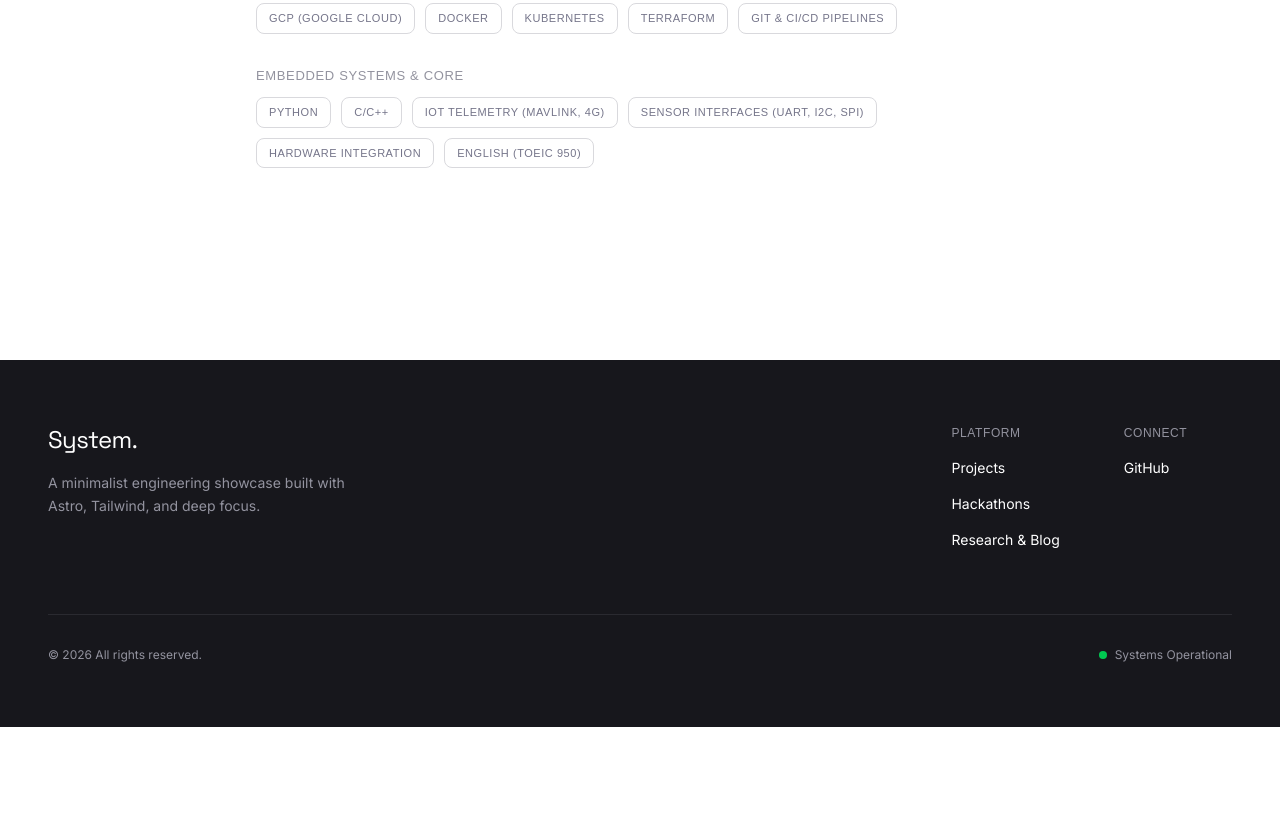
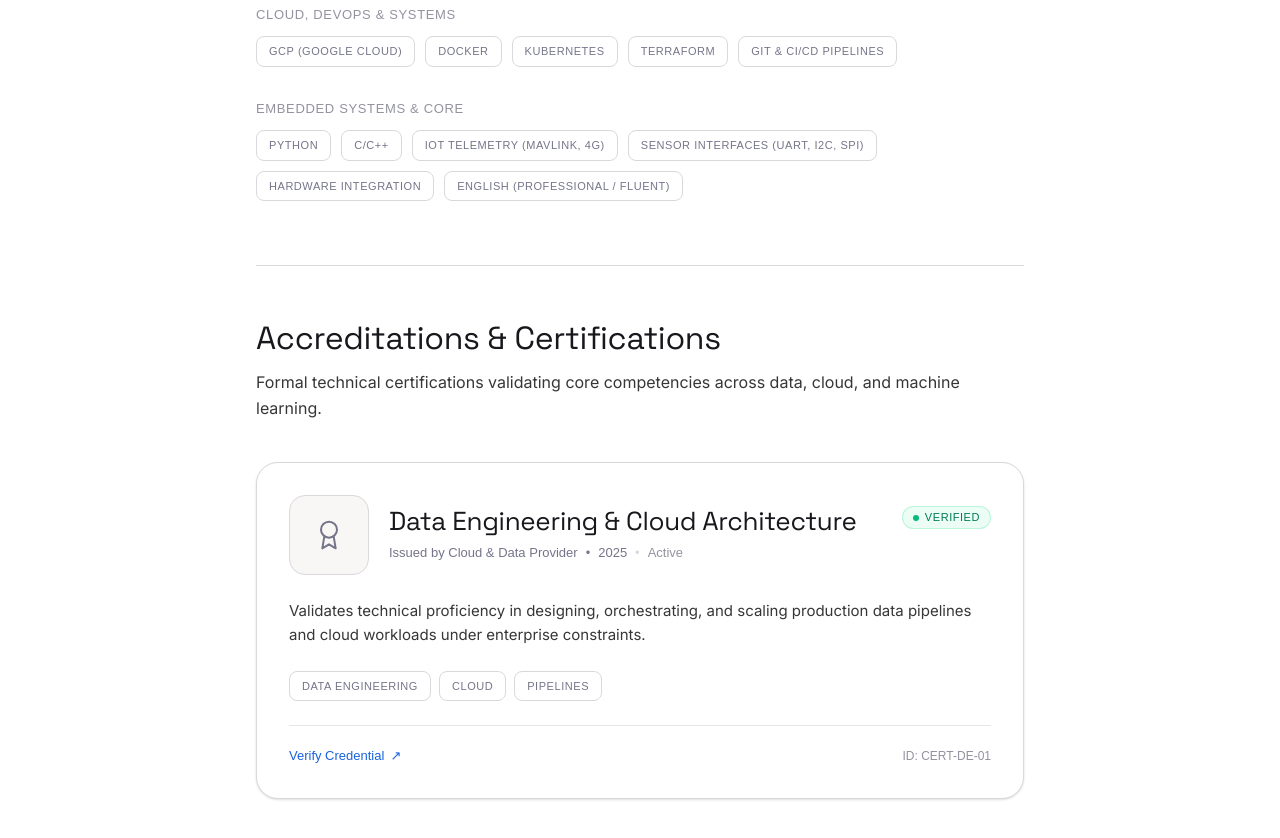
Before and after one commit to K4yan0/portfolio, an Astro site: page /portfolio/about in a window 1280 px wide. Shown: the part 1848-2686 px from the top of the page. Before the commit the page ends 2575 px from the top, so only its background shows below. Built offline with nearby package versions, Linux system fonts and the light colour scheme; Astro itself is replaced by a stand-in of ours.

Commit message:
feat(certif): adding a certification card for future certifications

```diff
--- /dev/null
+++ b/src/components/CertificationCard.tsx
@@ -0,0 +1,132 @@
+import React from 'react';
+import { Tag } from './Tag';
+
+export interface CertificationCardProps {
+  title: string;
+  issuer: string;
+  issueDate: string;
+  expiryDate?: string;
+  credentialId?: string;
+  verificationUrl?: string;
+  description: string;
+  tags?: string[];
+  status?: string;
+  badgeUrl?: string;
+  issuedByPrefix?: string;
+  verifyText?: string;
+}
+
+export const CertificationCard: React.FC<CertificationCardProps> = ({
+  title,
+  issuer,
+  issueDate,
+  expiryDate,
+  credentialId,
+  verificationUrl,
+  description,
+  tags = [],
+  status = "Verified",
+  badgeUrl,
+  issuedByPrefix = "Issued by",
+  verifyText = "Verify Credential"
+}) => {
+  return (
+    <div className="group flex flex-col bg-white border border-cohere-hairline rounded-lg p-6 md:p-8 transition-all duration-300 hover:border-cohere-ink shadow-sm">
+      {/* Header with Badge Image on Left and Title/Issuer on Right */}
+      <div className="flex flex-col sm:flex-row sm:items-center gap-5 mb-6">
+        {/* Badge / Logo on the left */}
+        <div className="w-16 h-16 md:w-20 md:h-20 shrink-0 rounded-md border border-cohere-hairline bg-cohere-stone/40 flex items-center justify-center overflow-hidden p-2">
+          {badgeUrl ? (
+            <img
+              src={badgeUrl}
+              alt={`${issuer} badge`}
+              className="w-full h-full object-contain"
+            />
+          ) : (
+            <svg
+              xmlns="http://www.w3.org/2000/svg"
+              viewBox="0 0 24 24"
+              fill="none"
+              stroke="currentColor"
+              strokeWidth="1.5"
+              strokeLinecap="round"
+              strokeLinejoin="round"
+              className="w-8 h-8 text-cohere-slate"
+            >
+              <circle cx="12" cy="8" r="6" />
+              <path d="M15.477 12.89 17 22l-5-3-5 3 1.523-9.11" />
+            </svg>
+          )}
+        </div>
+
+        {/* Right side of the badge: Title + "Issued by {issuer} • {issueDate}" */}
+        <div className="flex-grow space-y-1.5">
+          <div className="flex items-start justify-between gap-4">
+            <h3 className="font-display text-[22px] md:text-[26px] leading-[1.2] tracking-[-0.32px] text-cohere-nearblack group-hover:text-cohere-blue transition-colors">
+              {title}
+            </h3>
+            {status && (
+              <span className="font-mono text-[11px] uppercase tracking-wider text-emerald-700 bg-emerald-50 border border-emerald-200/70 px-2.5 py-0.5 rounded-full flex items-center gap-1.5 shrink-0">
+                <span className="w-1.5 h-1.5 rounded-full bg-emerald-500"></span>
+                {status}
+              </span>
+            )}
+          </div>
+
+          <div className="font-mono text-[13px] text-cohere-slate flex flex-wrap items-center gap-x-2">
+            <span>{issuedByPrefix} {issuer}</span>
+            <span>•</span>
+            <span>{issueDate}</span>
+            {expiryDate && (
+              <>
+                <span className="text-cohere-hairline">•</span>
+                <span className="text-cohere-muted">{expiryDate}</span>
+              </>
+            )}
+          </div>
+        </div>
+      </div>
+
+      {/* Description / Competencies */}
+      <p className="font-body text-[15px] leading-[1.6] text-cohere-ink opacity-90 mb-6 flex-grow">
+        {description}
+      </p>
+
+      {/* Optional Skill Tags */}
+      {tags.length > 0 && (
+        <div className="flex flex-wrap gap-2 mb-6">
+          {tags.map((tag) => (
+            <Tag key={tag} label={tag} variant="tech" />
+          ))}
+        </div>
+      )}
+
+      {/* Footer Link / Verification */}
+      <div className="mt-auto pt-5 border-t border-cohere-borderlight flex items-center justify-between">
+        {verificationUrl ? (
+          <a
+            href={verificationUrl}
+            target="_blank"
+            rel="noopener noreferrer"
+            className="font-mono text-[13px] text-cohere-blue hover:text-cohere-nearblack inline-flex items-center gap-1.5 font-medium transition-colors"
+          >
+            {verifyText} <span className="transition-transform group-hover:translate-x-0.5">↗</span>
+          </a>
+        ) : (
+          <span className="font-mono text-[12px] text-cohere-muted">
+            Official Credential
+          </span>
+        )}
+        {credentialId ? (
+          <span className="font-mono text-[12px] text-cohere-muted">
+            ID: {credentialId}
+          </span>
+        ) : (
+          <span className="font-mono text-[11px] text-cohere-muted uppercase tracking-wider">
+            Accredited
+          </span>
+        )}
+      </div>
+    </div>
+  );
+};
--- a/src/pages/about.astro
+++ b/src/pages/about.astro
@@ -1,6 +1,7 @@
 ---
 import BaseLayout from '../components/BaseLayout.astro';
 import { Tag } from '../components/Tag';
+import { CertificationCard } from '../components/CertificationCard';
 
 const skillCategories = [
   {
@@ -17,7 +18,22 @@ const skillCategories = [
   },
   {
     name: "Embedded Systems & Core",
-    skills: ["Python", "C/C++", "IoT Telemetry (MAVLink, 4G)", "Sensor Interfaces (UART, I2C, SPI)", "Hardware Integration", "English (TOEIC 950)"]
+    skills: ["Python", "C/C++", "IoT Telemetry (MAVLink, 4G)", "Sensor Interfaces (UART, I2C, SPI)", "Hardware Integration", "English (Professional / Fluent)"]
+  }
+];
+
+// Active Certifications (configured with 1 card for now, ready to scale)
+const certifications = [
+  {
+    title: "Data Engineering & Cloud Architecture",
+    issuer: "Cloud & Data Provider",
+    issueDate: "2025",
+    expiryDate: "Active",
+    credentialId: "CERT-DE-01",
+    verificationUrl: "https://www.credly.com",
+    badgeUrl: "", // Add image path when ready (e.g. "/portfolio/images/badge.png")
+    description: "Validates technical proficiency in designing, orchestrating, and scaling production data pipelines and cloud workloads under enterprise constraints.",
+    tags: ["Data Engineering", "Cloud", "Pipelines"]
   }
 ];
 ---
@@ -36,7 +52,7 @@ const skillCategories = [
     </section>
 
     <!-- Manifesto / Deep Dive -->
-    <section class="space-y-12">
+    <section class="space-y-16">
       <div class="space-y-6">
         <h2 class="font-display text-[32px] tracking-[-0.32px] text-cohere-nearblack">The Journey</h2>
         <div class="font-body text-[18px] leading-[1.6] text-cohere-ink opacity-90 space-y-6">
@@ -55,9 +71,10 @@ const skillCategories = [
         </div>
       </div>
 
-      <div class="space-y-10 pt-8">
+      <!-- The Arsenal / Stack -->
+      <div class="space-y-10 pt-12 border-t border-cohere-hairline">
         <div>
-          <h2 class="font-display text-[32px] tracking-[-0.32px] text-cohere-nearblack">The Stack</h2>
+          <h2 class="font-display text-[32px] tracking-[-0.32px] text-cohere-nearblack">The Arsenal</h2>
           <p class="font-body text-[16px] leading-[1.6] text-cohere-ink opacity-90 mt-2">
             My technical stack bridges the gap between hardware execution and data intelligence.
           </p>
@@ -76,6 +93,33 @@ const skillCategories = [
           ))}
         </div>
       </div>
+
+      <!-- Accreditations & Certifications -->
+      <div class="space-y-10 pt-12 border-t border-cohere-hairline">
+        <div>
+          <h2 class="font-display text-[32px] tracking-[-0.32px] text-cohere-nearblack">Accreditations & Certifications</h2>
+          <p class="font-body text-[16px] leading-[1.6] text-cohere-ink opacity-90 mt-2">
+            Formal technical certifications validating core competencies across data, cloud, and machine learning.
+          </p>
+        </div>
+
+        <div class="grid grid-cols-1 gap-6">
+          {certifications.map(cert => (
+            <CertificationCard
+              client:load
+              title={cert.title}
+              issuer={cert.issuer}
+              issueDate={cert.issueDate}
+              expiryDate={cert.expiryDate}
+              credentialId={cert.credentialId}
+              verificationUrl={cert.verificationUrl}
+              badgeUrl={cert.badgeUrl}
+              description={cert.description}
+              tags={cert.tags}
+            />
+          ))}
+        </div>
+      </div>
     </section>
 
   </div>
--- a/src/pages/fr/about.astro
+++ b/src/pages/fr/about.astro
@@ -1,6 +1,7 @@
 ---
 import BaseLayout from '../../components/BaseLayout.astro';
 import { Tag } from '../../components/Tag';
+import { CertificationCard } from '../../components/CertificationCard';
 
 const skillCategories = [
   {
@@ -17,7 +18,22 @@ const skillCategories = [
   },
   {
     name: "Systèmes Embarqués & Socle",
-    skills: ["Python", "C/C++", "Télémétrie IoT (MAVLink, 4G)", "Interfaces Capteurs (UART, I2C, SPI)", "Intégration Matérielle", "Anglais (TOEIC 950)"]
+    skills: ["Python", "C/C++", "Télémétrie IoT (MAVLink, 4G)", "Interfaces Capteurs (UART, I2C, SPI)", "Intégration Matérielle", "Anglais (Professionnel / Fluide)"]
+  }
+];
+
+// Certifications Actives (configuré avec 1 carte pour le moment, prêt à évoluer)
+const certifications = [
+  {
+    title: "Ingénierie des Données & Architecture Cloud",
+    issuer: "Fournisseur Cloud & Data",
+    issueDate: "2025",
+    expiryDate: "Active",
+    credentialId: "CERT-DE-01",
+    verificationUrl: "https://www.credly.com",
+    badgeUrl: "", // Ajoutez le chemin de l'image (ex: "/portfolio/images/badge.png")
+    description: "Valide les compétences techniques pour concevoir, orchestrer et dimensionner des pipelines de données et des architectures cloud en environnement d'entreprise.",
+    tags: ["Data Engineering", "Cloud", "Pipelines"]
   }
 ];
 ---
@@ -36,7 +52,7 @@ const skillCategories = [
     </section>
 
     <!-- Manifesto / Deep Dive -->
-    <section class="space-y-12">
+    <section class="space-y-16">
       <div class="space-y-6">
         <h2 class="font-display text-[32px] tracking-[-0.32px] text-cohere-nearblack">Le Parcours</h2>
         <div class="font-body text-[18px] leading-[1.6] text-cohere-ink opacity-90 space-y-6">
@@ -55,9 +71,10 @@ const skillCategories = [
         </div>
       </div>
 
-      <div class="space-y-10 pt-8">
+      <!-- L'Arsenal / Stack -->
+      <div class="space-y-10 pt-12 border-t border-cohere-hairline">
         <div>
-          <h2 class="font-display text-[32px] tracking-[-0.32px] text-cohere-nearblack">La Stack</h2>
+          <h2 class="font-display text-[32px] tracking-[-0.32px] text-cohere-nearblack">L'Arsenal</h2>
           <p class="font-body text-[16px] leading-[1.6] text-cohere-ink opacity-90 mt-2">
             Ma stack technique fait le lien entre l'exécution matérielle et l'intelligence des données.
           </p>
@@ -76,6 +93,35 @@ const skillCategories = [
           ))}
         </div>
       </div>
+
+      <!-- Certifications & Accréditations -->
+      <div class="space-y-10 pt-12 border-t border-cohere-hairline">
+        <div>
+          <h2 class="font-display text-[32px] tracking-[-0.32px] text-cohere-nearblack">Certifications & Accréditations</h2>
+          <p class="font-body text-[16px] leading-[1.6] text-cohere-ink opacity-90 mt-2">
+            Certifications techniques formelles attestant des compétences clés en data, cloud et machine learning.
+          </p>
+        </div>
+
+        <div class="grid grid-cols-1 gap-6">
+          {certifications.map(cert => (
+            <CertificationCard
+              client:load
+              title={cert.title}
+              issuer={cert.issuer}
+              issueDate={cert.issueDate}
+              expiryDate={cert.expiryDate}
+              credentialId={cert.credentialId}
+              verificationUrl={cert.verificationUrl}
+              badgeUrl={cert.badgeUrl}
+              description={cert.description}
+              tags={cert.tags}
+              issuedByPrefix="Délivré par"
+              verifyText="Vérifier l'Accréditation"
+            />
+          ))}
+        </div>
+      </div>
     </section>
 
   </div>
```
